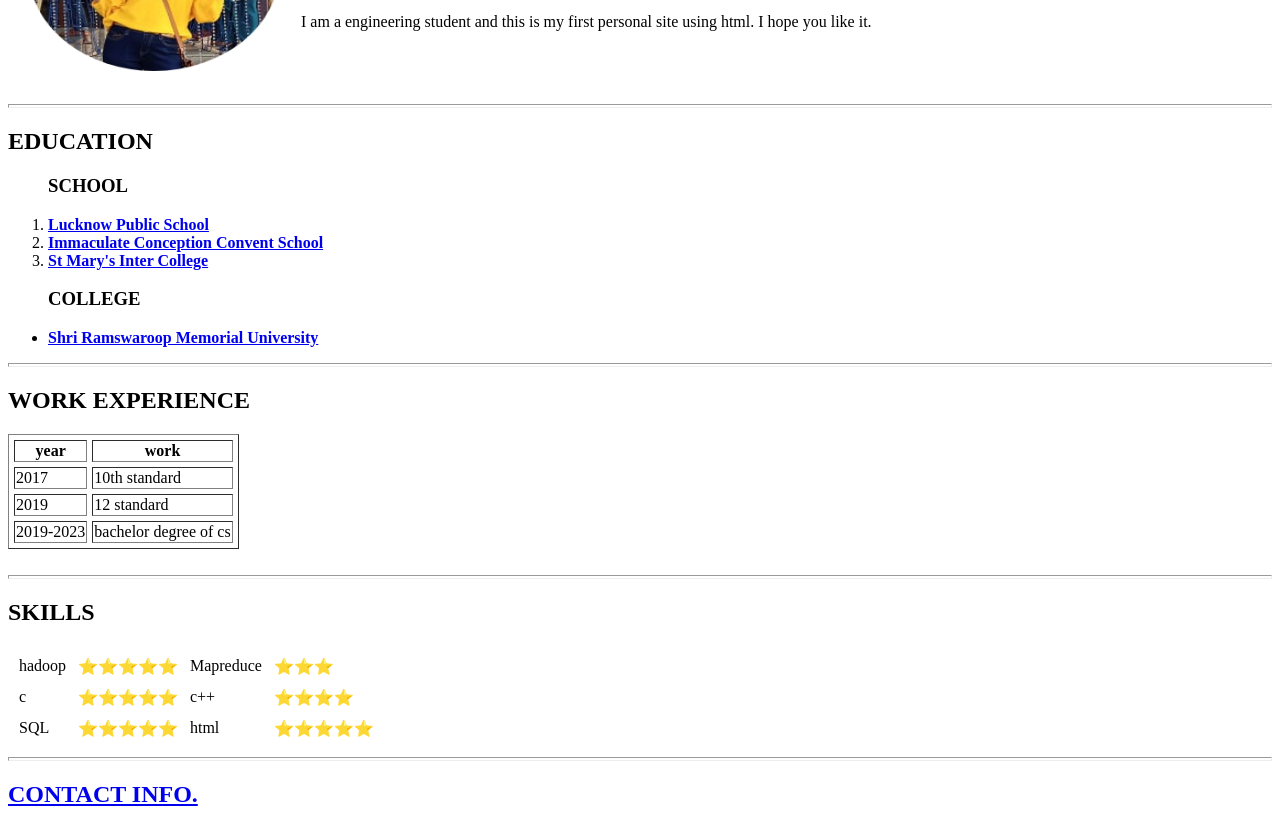
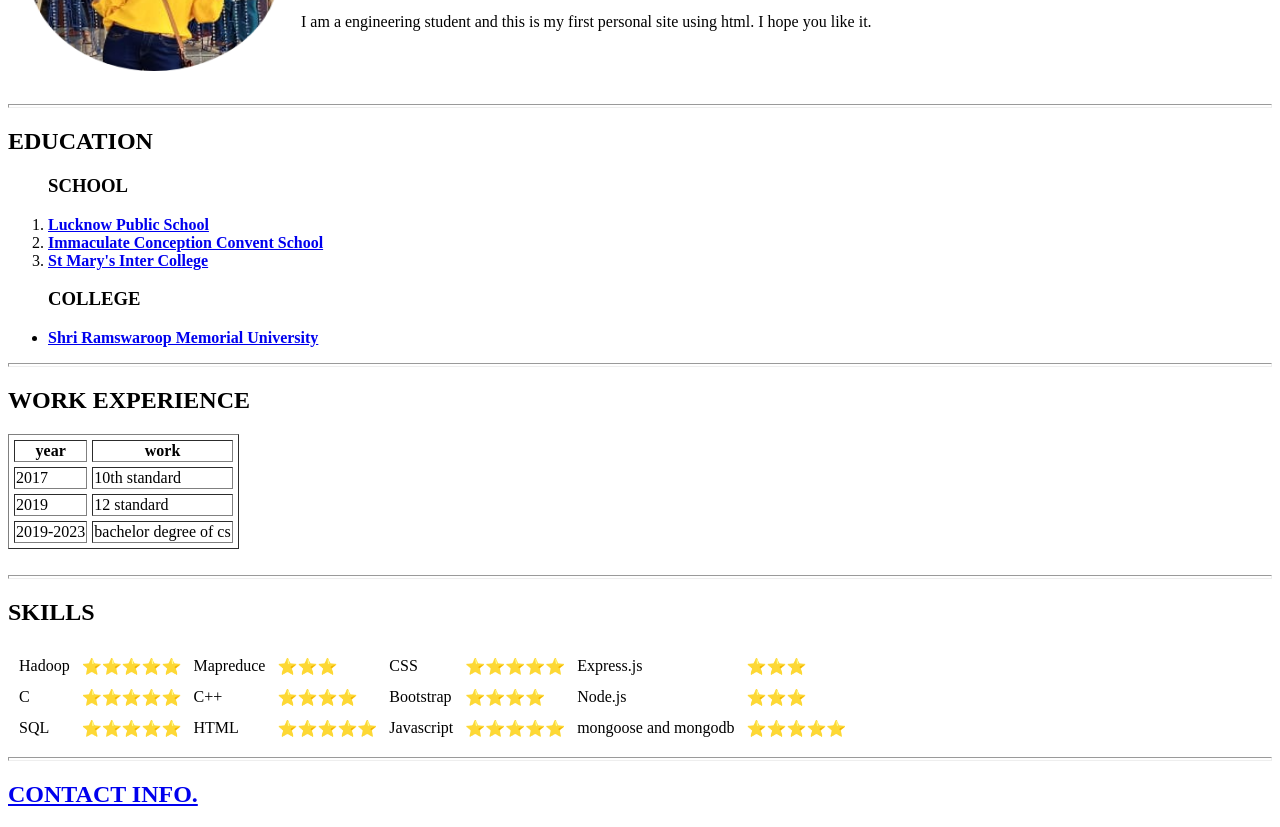
Before and after one commit to ADRIKA-TIWARI/CV, a plain HTML site: page index.html in a window 1280 px wide. Shown: the part 158-985 px from the top of the page. Drawn offline with Linux system fonts and the light colour scheme.

Commit message:
Update index.html

```diff
--- a/index.html
+++ b/index.html
@@ -57,16 +57,22 @@
 <table cellspacing="10">
 <table cellspacing="10">
     <tr>
-      <td>hadoop </td><td>⭐⭐⭐⭐⭐</td>
+      <td>Hadoop </td><td>⭐⭐⭐⭐⭐</td>
        <td>Mapreduce</td><td>⭐⭐⭐</td>
+       <td>CSS</td><td>⭐⭐⭐⭐⭐</td>
+       <td>Express.js</td><td>⭐⭐⭐</td>
           </tr>
     <tr>
-      <td>c </td><td>⭐⭐⭐⭐⭐</td>
-      <td>c++ </td><td>⭐⭐⭐⭐</td>
+      <td>C </td><td>⭐⭐⭐⭐⭐</td>
+      <td>C++ </td><td>⭐⭐⭐⭐</td>
+      <td>Bootstrap </td><td>⭐⭐⭐⭐</td>
+       <td>Node.js</td><td>⭐⭐⭐</td>
     </tr>
     <tr>
       <td>SQL</td><td>⭐⭐⭐⭐⭐</td>
-      <td>html </td><td> ⭐⭐⭐⭐⭐</td>
+      <td>HTML </td><td> ⭐⭐⭐⭐⭐</td>
+      <td>Javascript</td><td> ⭐⭐⭐⭐⭐</td>
+       <td>mongoose and mongodb</td><td>⭐⭐⭐⭐⭐</td>
     </tr>
   </table>
 </table>
```
